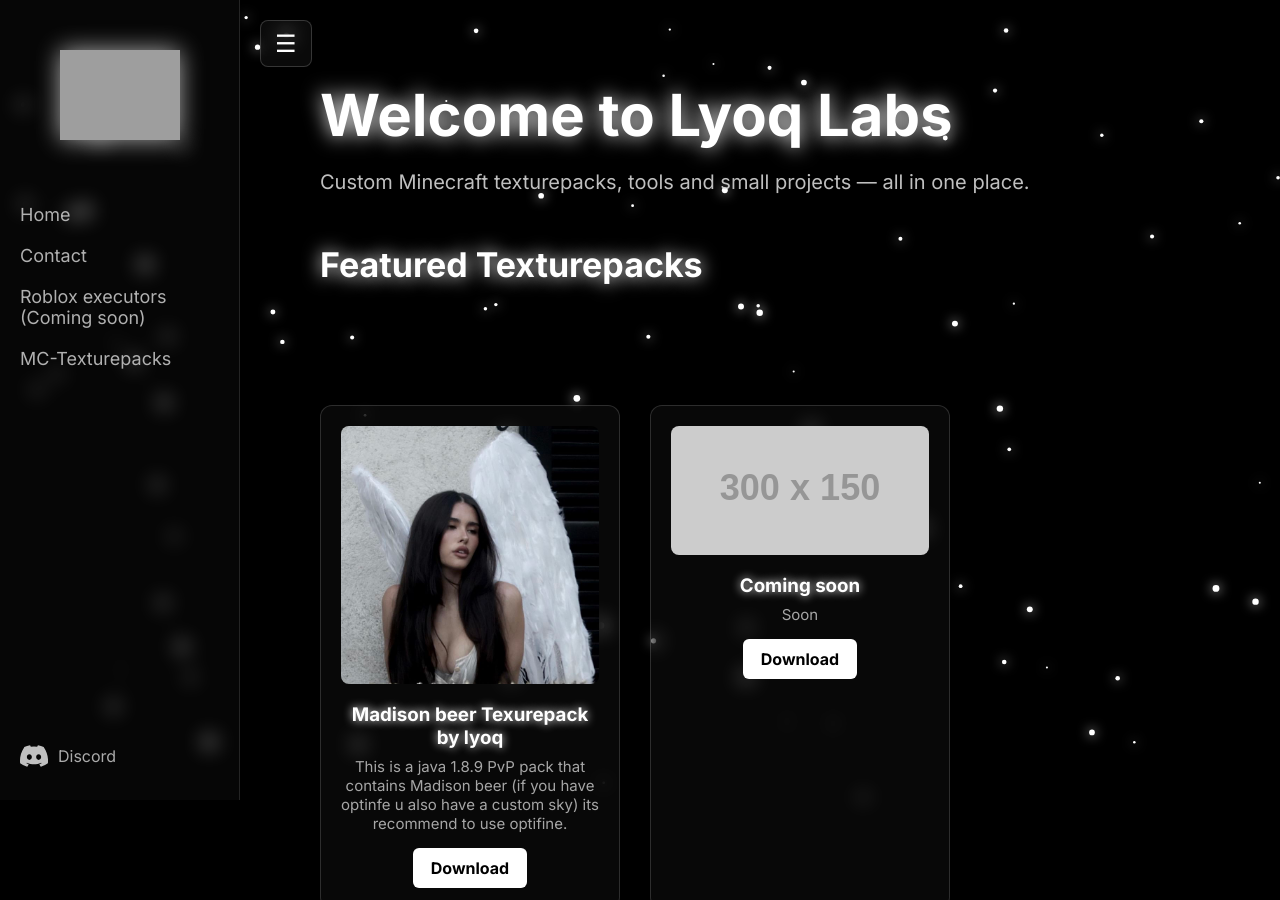
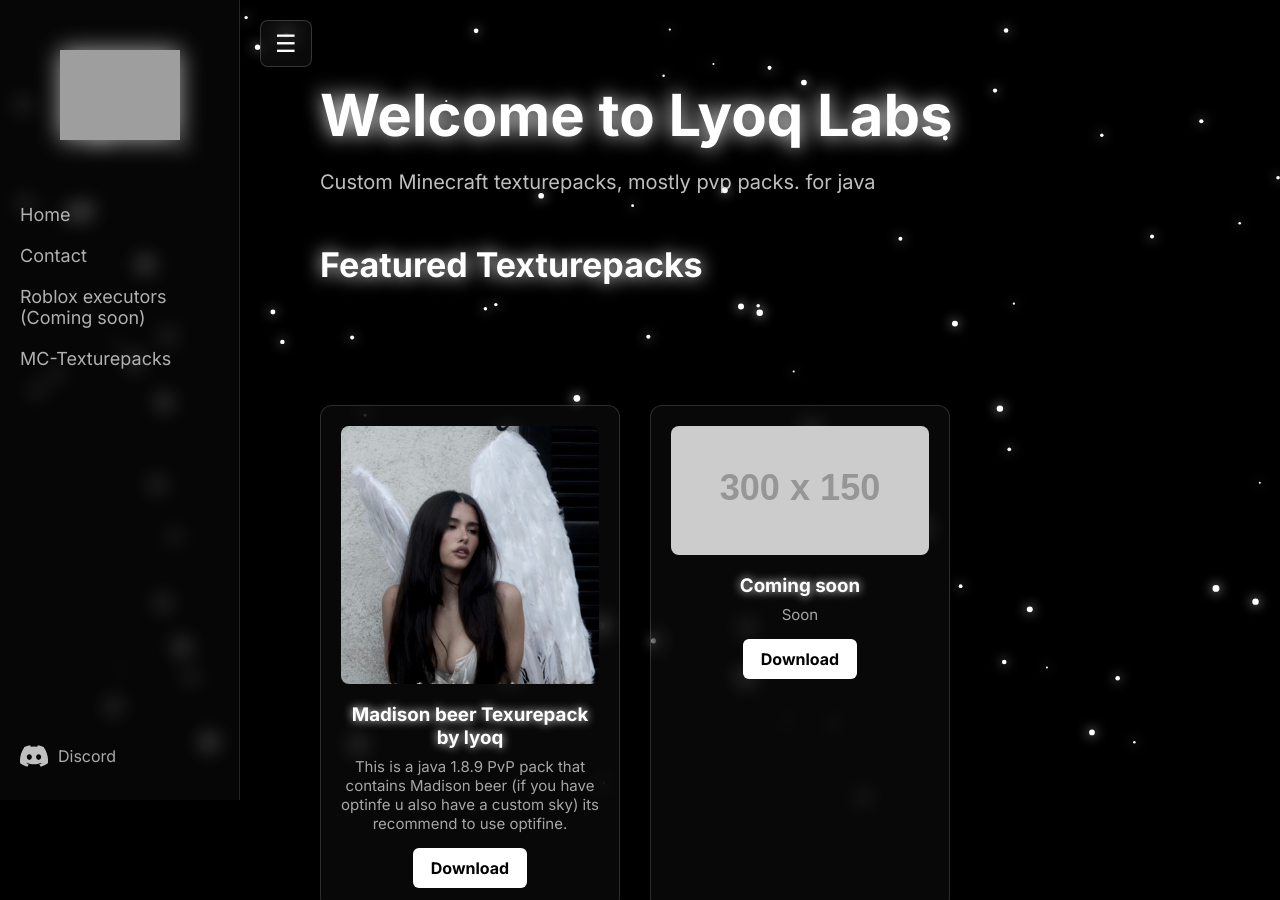
Before and after one commit to lyoqLabs/minecraft-texturepacks, a plain HTML site: page index.html in a window 1280 px wide. Shown: the top 900 px of the page. Drawn offline with Linux system fonts and the light colour scheme; grey boxes are pictures that could not be loaded; placeholder pictures from the web are drawn by us.

Commit message:
Update index.html

```diff
--- a/index.html
+++ b/index.html
@@ -46,7 +46,7 @@
     <h1>Welcome to Lyoq Labs</h1>
 
     <p>
-      Custom Minecraft texturepacks, tools and small projects — all in one place.
+      Custom Minecraft texturepacks, mostly pvp packs. for java
     </p>
 
     <h2>Featured Texturepacks</h2>
```
